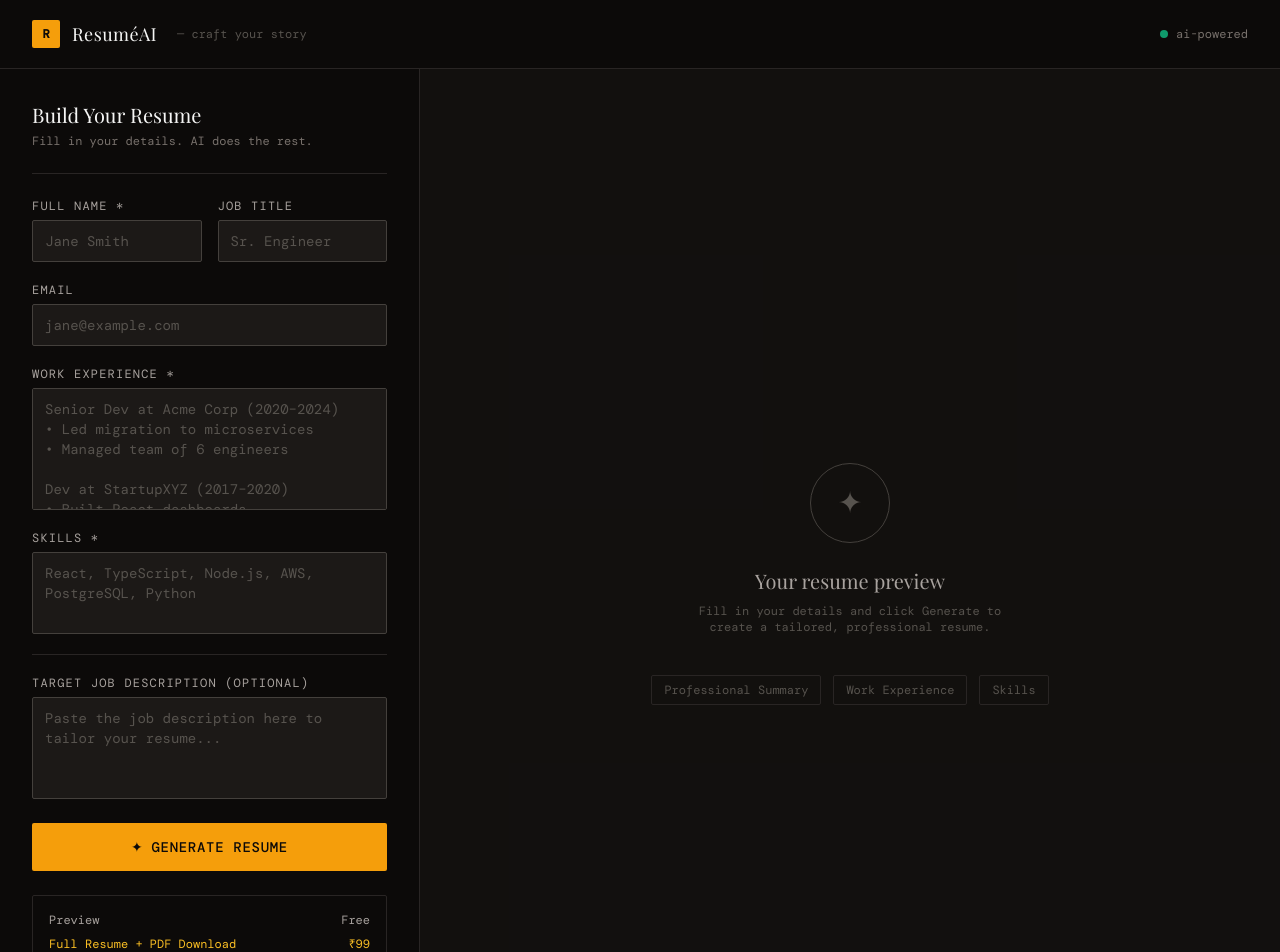
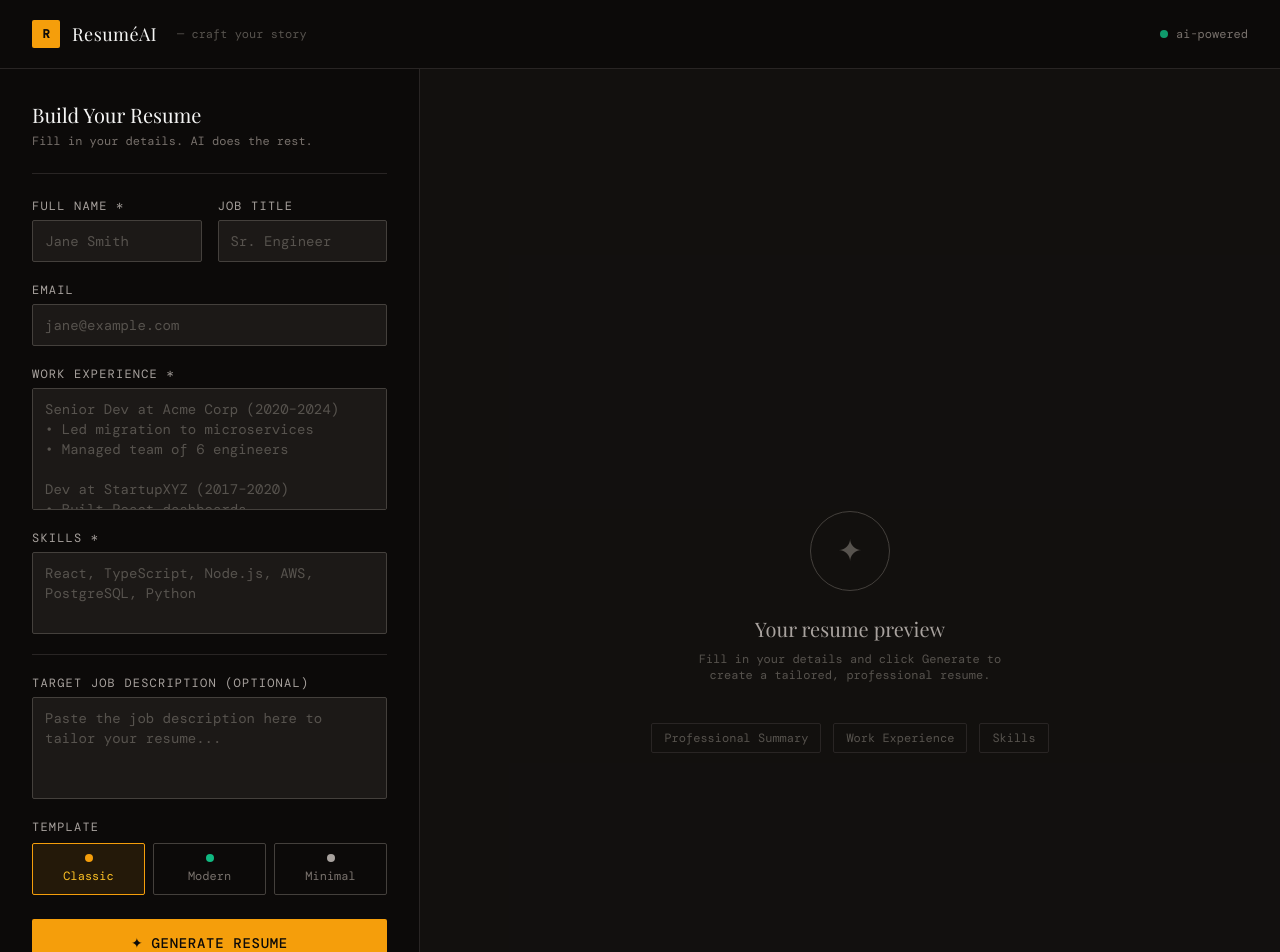
Before and after one commit to raiden597/resume-builder, a React (Vite) app: page / in a window 1280 px wide. Shown: the top 952 px of the page. Built offline with nearby package versions, Linux system fonts and the light colour scheme; a web font is replaced by a local one.

Commit message:
3 resume template

```diff
--- a/index.html
+++ b/index.html
@@ -8,7 +8,7 @@
     <meta name="description" content="Generate a professional, ATS-optimized resume in seconds using AI. Tailored to your job description. Download as PDF." />
     <meta name="keywords" content="resume generator, AI resume, ATS resume, resume builder India" />
     <meta property="og:title" content="ResuméAI — AI Resume Generator" />
-    <meta property="og:description" content="Generate a professional resume in seconds using AI. Download as PDF for ₹99." />
+    <meta property="og:description" content="Generate a professional resume in seconds using AI. Download as PDF for ₹9." />
     <meta property="og:type" content="website" />
   </head>
   <body>
--- a/src/App.jsx
+++ b/src/App.jsx
@@ -25,6 +25,27 @@ const InputField = ({ label, id, children }) => (
 const inputClass =
   "bg-stone-900 border border-stone-700 rounded-sm px-3 py-2.5 text-stone-100 font-mono text-sm placeholder-stone-600 focus:outline-none focus:border-amber-500 focus:ring-1 focus:ring-amber-500/30 transition-colors resize-none w-full";
 
+const templates = {
+  classic: {
+    h1: "font-serif text-2xl text-stone-100 mb-1",
+    h2: "font-serif text-amber-400 text-base uppercase tracking-widest mt-6 mb-2 border-b border-stone-700 pb-1",
+    li: "text-stone-300 text-sm leading-relaxed ml-3 list-disc font-mono",
+    p: "text-stone-400 text-sm leading-relaxed font-mono",
+  },
+  modern: {
+    h1: "text-3xl font-bold text-white mb-1 tracking-tight",
+    h2: "text-sm font-bold text-emerald-400 uppercase tracking-widest mt-6 mb-2 border-l-2 border-emerald-400 pl-3",
+    li: "text-stone-300 text-sm leading-relaxed ml-4 list-disc",
+    p: "text-stone-300 text-sm leading-relaxed",
+  },
+  minimal: {
+    h1: "text-2xl font-light text-stone-100 mb-1 tracking-widest uppercase",
+    h2: "text-xs text-stone-500 uppercase tracking-widest mt-8 mb-3 font-mono",
+    li: "text-stone-400 text-sm leading-relaxed ml-3 list-disc font-light",
+    p: "text-stone-400 text-sm leading-relaxed font-light",
+  },
+};
+
 export default function ResumeGenerator() {
   const [form, setForm] = useState({
     name: "",
@@ -39,6 +60,7 @@ export default function ResumeGenerator() {
   const [error, setError] = useState(null);
   const [paid, setPaid] = useState(false);
   const [verifying, setVerifying] = useState(false);
+  const [template, setTemplate] = useState("classic");
   const previewRef = useRef(null);
 
   const update = (k) => (e) => setForm((f) => ({ ...f, [k]: e.target.value }));
@@ -71,8 +93,10 @@ export default function ResumeGenerator() {
         if (data.verified) {
           const savedResume = sessionStorage.getItem("resume");
           const savedForm = sessionStorage.getItem("resumeForm");
+          const savedTemplate = sessionStorage.getItem("resumeTemplate");
           if (savedResume) setResume(savedResume);
           if (savedForm) setForm(JSON.parse(savedForm));
+          if (savedTemplate) setTemplate(savedTemplate);
           setPaid(true);
           sessionStorage.removeItem("redirected");
           window.history.replaceState({}, "", "/");
@@ -167,32 +191,19 @@ Instructions:
   };
 
   const renderMarkdown = (text) => {
+    const t = templates[template];
     return text.split("\n").map((line, i) => {
       if (line.startsWith("## "))
-        return (
-          <h2 key={i} className="font-serif text-amber-400 text-base uppercase tracking-widest mt-6 mb-2 border-b border-stone-700 pb-1">
-            {line.slice(3)}
-          </h2>
-        );
+        return <h2 key={i} className={t.h2}>{line.slice(3)}</h2>;
       if (line.startsWith("# "))
-        return (
-          <h1 key={i} className="font-serif text-2xl text-stone-100 mb-1">
-            {line.slice(2)}
-          </h1>
-        );
+        return <h1 key={i} className={t.h1}>{line.slice(2)}</h1>;
       if (line.startsWith("- ")) {
         const content = line.slice(2).replace(/\*\*(.*?)\*\*/g, "<strong>$1</strong>");
-        return (
-          <li key={i} className="text-stone-300 text-sm leading-relaxed ml-3 list-disc font-mono"
-            dangerouslySetInnerHTML={{ __html: content }} />
-        );
+        return <li key={i} className={t.li} dangerouslySetInnerHTML={{ __html: content }} />;
       }
       if (line.trim() === "") return <div key={i} className="h-2" />;
       const content = line.replace(/\*\*(.*?)\*\*/g, "<strong class='text-stone-100'>$1</strong>");
-      return (
-        <p key={i} className="text-stone-400 text-sm leading-relaxed font-mono"
-          dangerouslySetInnerHTML={{ __html: content }} />
-      );
+      return <p key={i} className={t.p} dangerouslySetInnerHTML={{ __html: content }} />;
     });
   };
 
@@ -208,6 +219,7 @@ Instructions:
       if (!data.url) throw new Error(data.error || "Failed to create payment link");
       sessionStorage.setItem("resume", resume);
       sessionStorage.setItem("resumeForm", JSON.stringify(form));
+      sessionStorage.setItem("resumeTemplate", template);
       sessionStorage.setItem("redirected", "true");
       window.location.href = data.url;
     } catch (err) {
@@ -223,15 +235,34 @@ Instructions:
     const maxWidth = pageWidth - margin * 2;
     let y = 20;
 
+    const accentColor = {
+      classic: [180, 120, 0],
+      modern: [52, 211, 153],
+      minimal: [120, 120, 120],
+    }[template];
+
     resume.split("\n").forEach((line) => {
       if (y > 270) { doc.addPage(); y = 20; }
       if (line.startsWith("# ")) {
-        doc.setFont("helvetica", "bold"); doc.setFontSize(20); doc.setTextColor(30, 30, 30);
+        doc.setFont("helvetica", template === "minimal" ? "normal" : "bold");
+        doc.setFontSize(template === "minimal" ? 16 : 20);
+        doc.setTextColor(30, 30, 30);
         doc.text(line.slice(2), margin, y); y += 10;
       } else if (line.startsWith("## ")) {
-        doc.setFont("helvetica", "bold"); doc.setFontSize(12); doc.setTextColor(180, 120, 0);
-        doc.text(line.slice(3).toUpperCase(), margin, y);
-        doc.setDrawColor(200, 200, 200); doc.line(margin, y + 1, pageWidth - margin, y + 1); y += 8;
+        doc.setFont("helvetica", "bold"); doc.setFontSize(11);
+        doc.setTextColor(...accentColor);
+        if (template === "modern") {
+          doc.setFillColor(...accentColor);
+          doc.rect(margin, y - 4, 2, 5, "F");
+          doc.text(line.slice(3).toUpperCase(), margin + 5, y);
+        } else {
+          doc.text(line.slice(3).toUpperCase(), margin, y);
+          if (template === "classic") {
+            doc.setDrawColor(200, 200, 200);
+            doc.line(margin, y + 1, pageWidth - margin, y + 1);
+          }
+        }
+        y += 8;
       } else if (line.startsWith("- ")) {
         doc.setFont("helvetica", "normal"); doc.setFontSize(10); doc.setTextColor(60, 60, 60);
         const cleaned = line.slice(2).replace(/\*\*(.*?)\*\*/g, "$1");
@@ -252,7 +283,7 @@ Instructions:
       }
     });
 
-    doc.save(`${form.name.replace(/\s+/g, "_")}_Resume.pdf`);
+    doc.save(`${form.name.replace(/\s+/g, "_")}_Resume_${template}.pdf`);
   };
 
   return (
@@ -319,6 +350,31 @@ Instructions:
               <textarea id="jobDescription" rows={4} value={form.jobDescription} onChange={update("jobDescription")}
                 placeholder="Paste the job description here to tailor your resume..." className={inputClass} />
             </InputField>
+
+            {/* Template Selector */}
+            <div className="flex flex-col gap-2">
+              <label className="text-xs tracking-widest uppercase font-mono text-stone-400">Template</label>
+              <div className="grid grid-cols-3 gap-2">
+                {[
+                  { id: "classic", label: "Classic", dot: "bg-amber-500" },
+                  { id: "modern", label: "Modern", dot: "bg-emerald-500" },
+                  { id: "minimal", label: "Minimal", dot: "bg-stone-400" },
+                ].map((t) => (
+                  <button
+                    key={t.id}
+                    onClick={() => setTemplate(t.id)}
+                    className={`py-2.5 text-xs font-mono rounded-sm border transition-all flex flex-col items-center gap-1.5 ${
+                      template === t.id
+                        ? "border-amber-500 text-amber-400 bg-amber-500/10"
+                        : "border-stone-700 text-stone-500 hover:border-stone-500 hover:text-stone-400"
+                    }`}
+                  >
+                    <div className={`w-2 h-2 rounded-full ${t.dot}`} />
+                    {t.label}
+                  </button>
+                ))}
+              </div>
+            </div>
           </div>
 
           {error && (
@@ -339,7 +395,7 @@ Instructions:
             </div>
             <div className="flex items-center justify-between">
               <span className="text-amber-400 text-xs font-mono">Full Resume + PDF Download</span>
-              <span className="text-amber-400 text-xs font-mono">₹99</span>
+              <span className="text-amber-400 text-xs font-mono">₹9 (Limited Time)</span>
             </div>
             <div className="h-px bg-stone-800 my-1" />
             <p className="text-stone-600 text-xs font-mono">One-time payment · Instant unlock · No subscription</p>
@@ -376,6 +432,17 @@ Instructions:
             </div>
           ) : (
             <div className="max-w-2xl mx-auto fade-in">
+              {/* Template badge */}
+              <div className="flex items-center gap-2 mb-3">
+                <span className="text-stone-600 text-xs font-mono">Template:</span>
+                <span className="text-xs font-mono capitalize px-2 py-0.5 rounded-sm border border-stone-700 text-stone-400">
+                  {template}
+                </span>
+                {!paid && (
+                  <span className="text-xs font-mono text-stone-600 ml-auto">switch template anytime</span>
+                )}
+              </div>
+
               <div className="relative bg-stone-950 border border-stone-800 rounded-sm shadow-2xl overflow-hidden">
                 <div className={`p-8 lg:p-10 ${!paid ? "blur-paywall" : ""}`}>
                   {renderMarkdown(resume)}
@@ -391,7 +458,7 @@ Instructions:
                       <p className="text-stone-500 text-xs font-mono mb-5">Unlock to download as PDF</p>
                       <button onClick={handlePayment} disabled={loading}
                         className="bg-amber-500 hover:bg-amber-400 disabled:bg-stone-700 disabled:text-stone-500 text-stone-950 font-mono font-medium text-sm px-8 py-3.5 rounded-sm tracking-wider uppercase transition-all duration-200 inline-flex items-center gap-2 shadow-lg">
-                        {loading ? <><span className="text-stone-400 text-xs">Please wait</span><LoadingDots /></> : <>✦ Unlock Full Resume — ₹99</>}
+                        {loading ? <><span className="text-stone-400 text-xs">Please wait</span><LoadingDots /></> : <>✦ Unlock Full Resume — ₹9</>}
                       </button>
                       <p className="text-stone-600 text-xs font-mono mt-3">One-time payment · Secure checkout via Razorpay</p>
                     </div>
```
Also changed, not shown: 1 other file (tests, documents, lock files or other folders).
